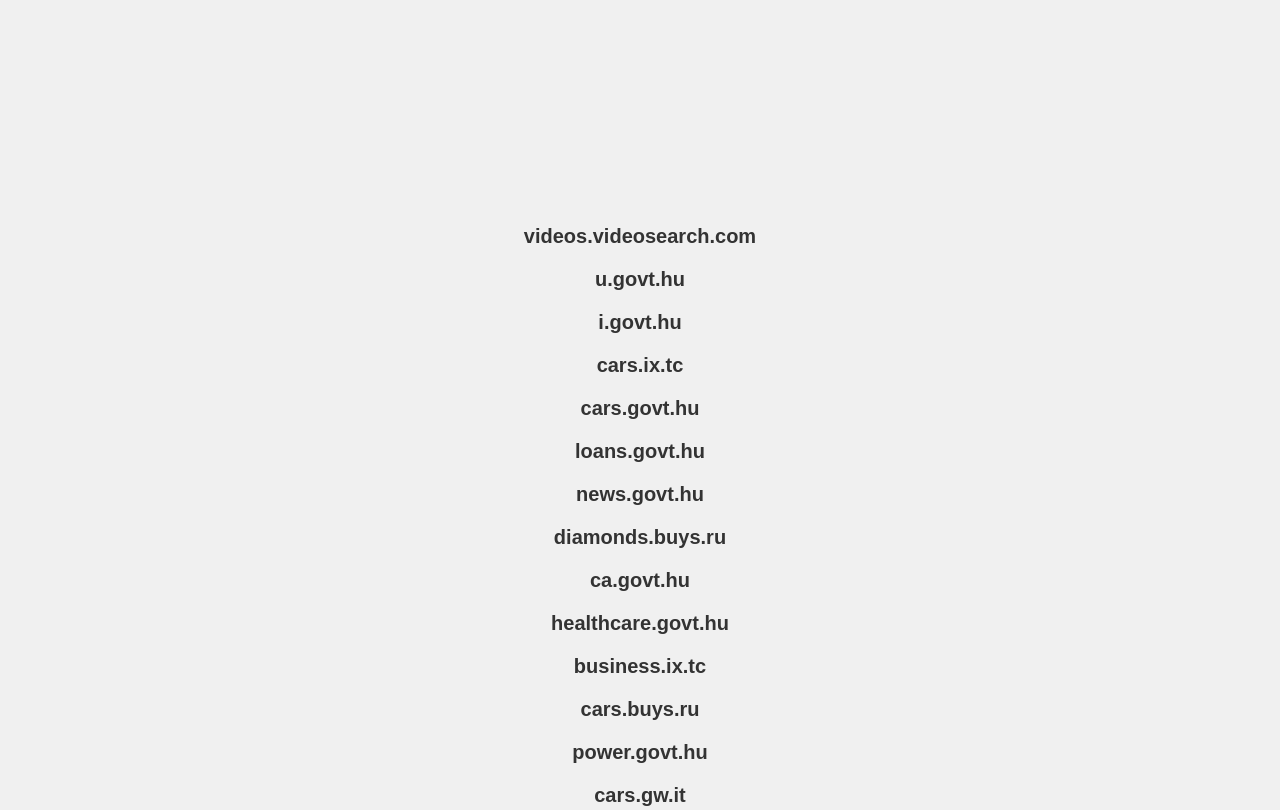
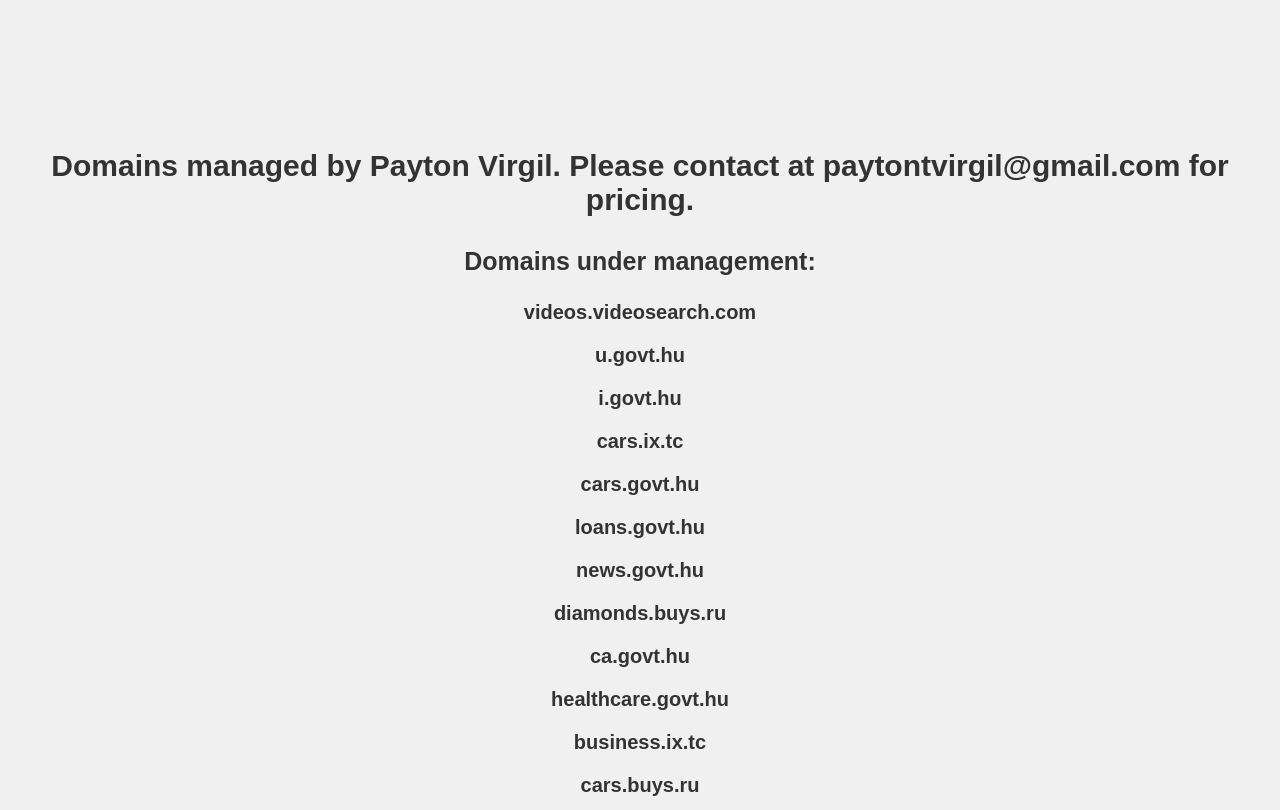
Before and after one commit to PVirgil/PVirgil.github.io, a plain HTML site: page index.html in a window 1280 px wide. Shown: the top 810 px of the page. Drawn offline with Linux system fonts and the light colour scheme.

Commit message:
Update index.html

```diff
--- a/index.html
+++ b/index.html
@@ -22,8 +22,8 @@
     </style>
 </head>
 <body>
-    <h1><p style="font-size: 30px;"Domains managed by Payton Virgil. Please contact at paytontvirgil@gmail.com for pricing.</p>
-    <p style="font-size: 25px;"Domains under management:</p>
+    <h1><p style="font-size: 30px;">Domains managed by Payton Virgil. Please contact at paytontvirgil@gmail.com for pricing.</p>
+    <p style="font-size: 25px;">Domains under management:</p>
     <p>videos.videosearch.com</p>
     <p>u.govt.hu</p>
     <p>i.govt.hu</p>
```
